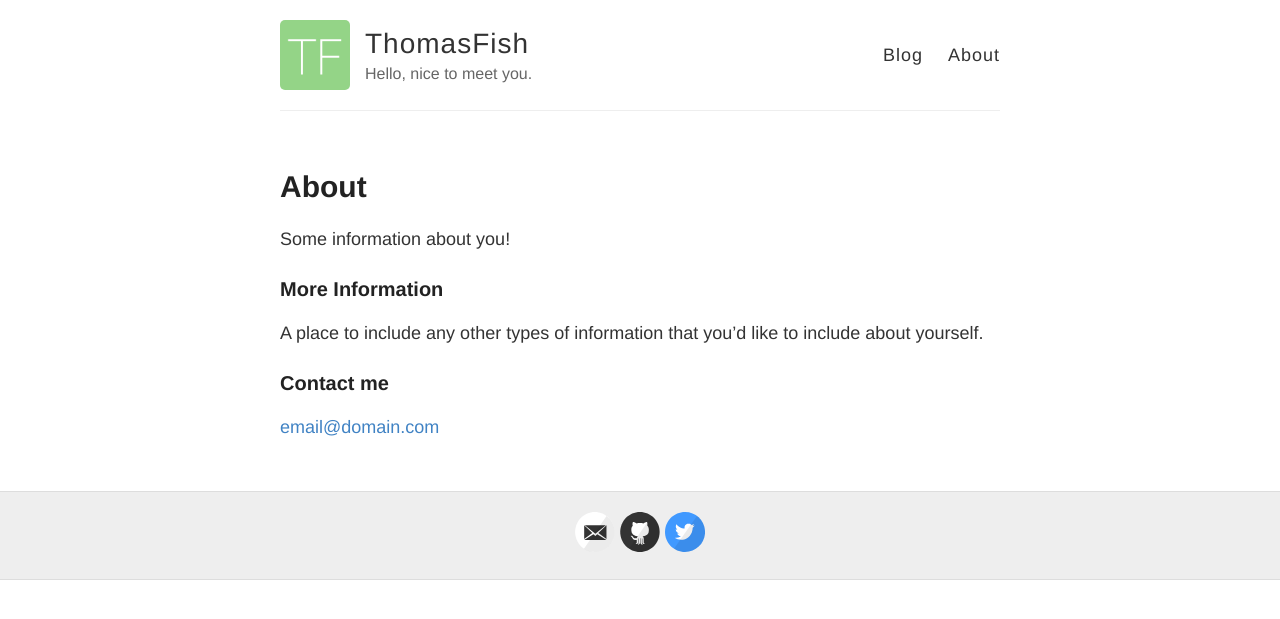
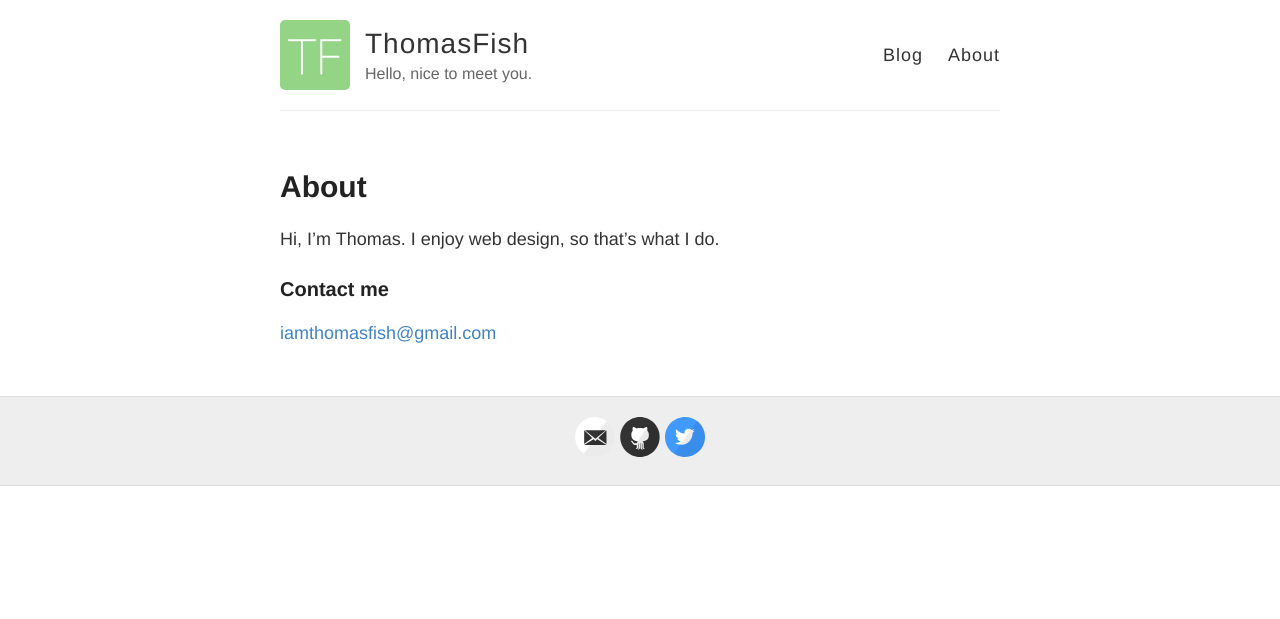
Before and after one commit to thomasfish/thomasfish.github.io, a Jekyll site: the page built from about.md, in a window 1280 px wide. Shown: the top 619 px of the page. Built offline with Jekyll 4.4.1, drawn with Linux system fonts in a browser that asks for light colours.

Commit message:
Update about.md

```diff
--- a/about.md
+++ b/about.md
@@ -4,12 +4,8 @@ title: About
 permalink: /about/
 ---
 
-Some information about you!
-
-### More Information
-
-A place to include any other types of information that you'd like to include about yourself.
+Hi, I'm Thomas. I enjoy web design, so that's what I do.
 
 ### Contact me
 
-[email@domain.com](mailto:email@domain.com)
+[iamthomasfish@gmail.com](mailto:iamthomasfish@gmail.com)
```
